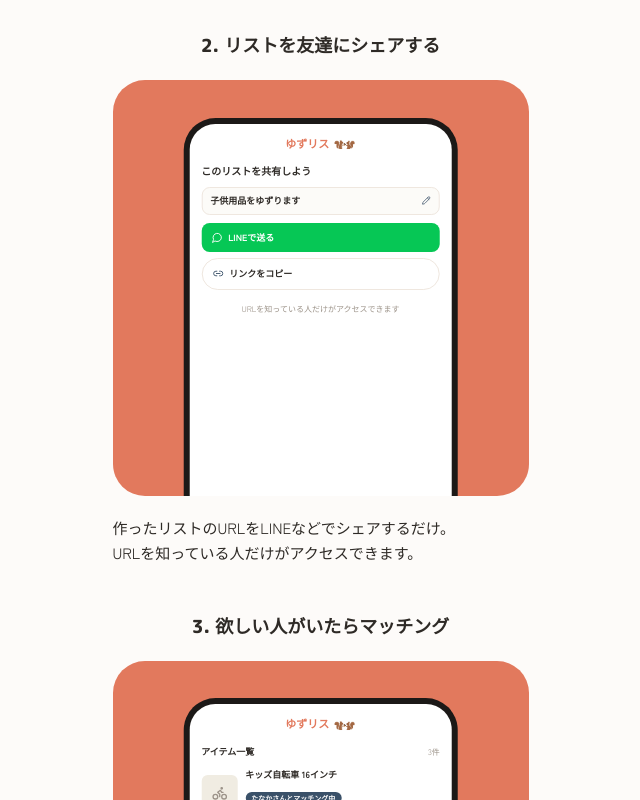
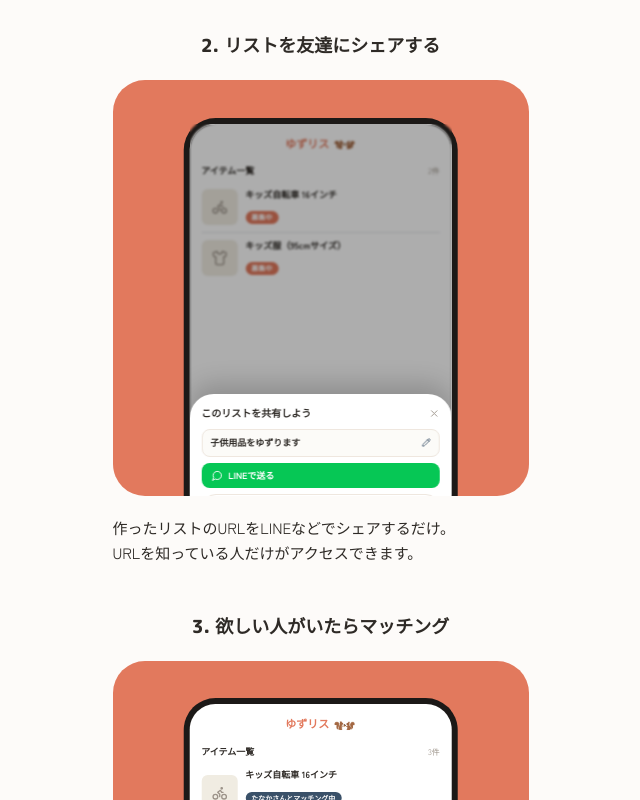
Before and after one commit to eraberugift/osusowake-app, a React (Vite) app: page / in a window 1280 px wide. Shown: the part 3340-4140 px from the top of the page, without its empty margins (312-952 px from the left). Built offline with nearby package versions, Linux system fonts and the light colour scheme; no server answers.

Commit message:
使い方2修正前半

```diff
--- a/src/components/LandingSections.jsx
+++ b/src/components/LandingSections.jsx
@@ -1,5 +1,5 @@
 import React from 'react';
-import { Shirt, Bike, BookOpen, MessageCircle, Link2, Pencil } from 'lucide-react';
+import { Shirt, Bike, BookOpen, MessageCircle, Link2, Pencil, X } from 'lucide-react';
 import { COLORS, CONDITIONS } from '../constants.js';
 
 // トップページ（HomeScreen）の下半分：特長・シーン・使い方
@@ -302,25 +302,36 @@ export function ScenesSection() {
 const LABEL = { color: COLORS.inkSoft };
 
 // アクセント色の大きな角丸パネル＋下が切れたスマホ
-function PhoneStage({ children }) {
+// hideHeader: true にすると、この共通ヘッダーを描画しない
+// （その画面自身がヘッダーを描画し、オーバーレイの下に含めたい場合に使う）
+function PhoneStage({ children, overlaySheet }) {
   return (
     <div className="relative w-full aspect-square overflow-hidden rounded-[2rem]" style={{ backgroundColor: COLORS.accent }}>
       <div
         className="absolute left-1/2 top-[9%] w-[66%] -translate-x-1/2 rounded-t-[2rem] px-[6px] pt-[6px]"
         style={{ backgroundColor: '#1C1917', height: '100%' }}
       >
-        <div className="h-full rounded-t-[1.6rem] overflow-hidden px-3 pt-3 font-kaku" style={{ backgroundColor: '#fff', color: COLORS.ink }}>
+        {/* ↓ relative を追加 */}
+        <div className="relative h-full rounded-t-[1.6rem] overflow-hidden px-3 pt-3 font-kaku" style={{ backgroundColor: '#fff', color: COLORS.ink }}>
           <div className="flex items-center justify-center gap-1 mb-3">
             <span className="font-maru font-bold text-[11px]" style={{ color: COLORS.accent }}>ゆずリス</span>
             <img src="/squirrels-logo.png" alt="" style={{ height: 14, width: 'auto' }} />
           </div>
           {children}
+
+          {/* ↓ オーバーレイをこの内側に移動 */}
+          {overlaySheet && (
+            <div className="absolute inset-0 rounded-t-[1.6rem] overflow-hidden">
+              {overlaySheet}
+            </div>
+          )}
         </div>
       </div>
     </div>
   );
 }
 
+// キッズ服（パフスリーブワンピース）のシンプルなイラスト。写真未登録時のサンプル表示に使う
 function KidsClothingIllustration() {
   return (
     <svg viewBox="0 0 100 100" width="55%" height="55%" role="img" aria-label="キッズ服のイラスト">
@@ -390,34 +401,57 @@ function ScreenInput() {
   );
 }
 
-// 2. リンクを友達にシェアする
+// 2. リストを友達にシェアする（LINEのトーク画面イメージ）
+// 2. リストを友達にシェアする（背景：アイテム一覧）
 function ScreenShare() {
   return (
     <div>
-      <p className="font-maru font-bold text-[10px] mb-2">このリストを共有しよう</p>
+      <div className="flex items-baseline justify-between mb-1">
+        <p className="font-maru font-bold text-[9px]">アイテム一覧</p>
+        <p className="text-[8px]" style={LABEL}>2件</p>
+      </div>
+      <div className="divide-y" style={{ borderColor: COLORS.border }}>
+        <MiniItem icon={Bike} name="キッズ自転車 16インチ" badge="募集中" badgeBg={COLORS.accent} />
+        <MiniItem icon={Shirt} name="キッズ服（95cmサイズ）" badge="募集中" badgeBg={COLORS.accent} />
+      </div>
+    </div>
+  );
+}
+
+// 2. リストを友達にシェアする（前面：オーバーレイ＋共有シート。PhoneStageが独立レイヤーとして重ねる）
+function ShareOverlaySheet() {
+  return (
+    <>
+      <div className="absolute inset-0 backdrop-blur-[1px]" style={{ backgroundColor: 'rgba(0,0,0,0.32)' }} />
       <div
-        className="rounded-lg px-2 py-1.5 mb-2 flex items-center justify-between gap-2"
+        className="absolute bottom-0 left-0 right-0 rounded-t-3xl px-3 pt-3 pb-3"
+        style={{ backgroundColor: '#fff', boxShadow: '0 -10px 24px rgba(0,0,0,0.18)' }}
+      >
+        <div className="flex items-center justify-between mb-2">
+          <p className="font-maru font-bold text-[10px]">このリストを共有しよう</p>
+          <X size={11} style={{ color: COLORS.inkSoft }} />
+        </div>
+        <div
+          className="rounded-lg px-2 py-1.5 mb-1.5 flex items-center justify-between gap-2"
           style={{ backgroundColor: '#FCFBF8', border: `1px solid ${COLORS.border}` }}
         >
           <span className="text-[9px] font-bold truncate">子供用品をゆずります</span>
           <Pencil size={9} style={{ color: COLORS.indigo, flexShrink: 0 }} />
         </div>
-      <div className="flex items-center gap-1.5 rounded-lg px-2.5 py-2 mb-1.5 text-[9px] font-bold" style={{ backgroundColor: COLORS.line, color: '#fff' }}>
+        <div className="flex items-center gap-1.5 rounded-lg px-2.5 py-1.5 mb-1.5 text-[9px] font-bold" style={{ backgroundColor: COLORS.line, color: '#fff' }}>
           <MessageCircle size={11} />
           LINEで送る
         </div>
-      <div className="flex items-center gap-1.5 rounded-full px-2.5 py-2 text-[9px] font-bold" style={{ border: `1px solid ${COLORS.border}`, color: COLORS.ink }}>
+        <div className="flex items-center gap-1.5 rounded-full px-2.5 py-1.5 text-[9px] font-bold" style={{ border: `1px solid ${COLORS.border}`, color: COLORS.ink }}>
           <Link2 size={11} style={{ color: COLORS.indigo }} />
           リンクをコピー
         </div>
-      <p className="text-[8px] mt-3 text-center leading-relaxed" style={LABEL}>
-        URLを知っている人だけがアクセスできます
-      </p>
       </div>
+    </>
   );
 }
 
-function MiniItem({ icon: Icon, name, badge, badgeBg, time }) {
+function MiniItem({ icon: Icon, name, badge, badgeBg, extra, time }) {
   return (
     <div className="flex items-center gap-2 py-1.5">
       <div className="w-9 h-9 rounded-md flex items-center justify-center flex-shrink-0" style={{ backgroundColor: '#F0ECE2', color: COLORS.inkSoft }}>
@@ -425,10 +459,17 @@ function MiniItem({ icon: Icon, name, badge, badgeBg, time }) {
       </div>
       <div className="min-w-0">
         <p className="text-[9px] font-bold truncate">{name}</p>
-        <span className="inline-block rounded-full px-1.5 py-[1px] my-0.5 text-[7px] font-bold whitespace-nowrap text-white" style={{ backgroundColor: badgeBg }}>
+        <span className="inline-flex items-center gap-1 my-0.5">
+          <span className="inline-block rounded-full px-1.5 py-[1px] text-[7px] font-bold whitespace-nowrap text-white" style={{ backgroundColor: badgeBg }}>
             {badge}
           </span>
-        <p className="text-[7px]" style={LABEL}>{time}</p>
+          {extra && (
+            <span className="inline-block rounded-full px-1.5 py-[1px] text-[7px] font-bold whitespace-nowrap" style={{ backgroundColor: COLORS.mossSoft, color: COLORS.moss }}>
+              {extra}
+            </span>
+          )}
+        </span>
+        {time && <p className="text-[7px]" style={LABEL}>{time}</p>}
       </div>
     </div>
   );
@@ -481,7 +522,7 @@ function ScreenDone() {
 
 const STEPS = [
   { title: '譲りたいものを登録する', body: '写真・品名・状態を入れるだけ。/サクッと出品できます。', Screen: ScreenInput },
-  { title: 'リストを友達にシェアする', body: '作ったリストのURLをLINEなどでシェアするだけ。/URLを知っている人だけがアクセスできます。', Screen: ScreenShare },
+  { title: 'リストを友達にシェアする', body: '作ったリストのURLをLINEなどでシェアするだけ。/URLを知っている人だけがアクセスできます。', Screen: ScreenShare, OverlaySheet: ShareOverlaySheet },
   { title: '欲しい人がいたらマッチング', body: '欲しい人がいたらマッチングします。', Screen: ScreenMatching },
   { title: '譲ったらお譲り完了', body: '友達と連絡をとって、大切にしていたものを譲ろう。', Screen: ScreenDone },
 ];
@@ -491,10 +532,10 @@ export function StepsSection() {
     <section>
       <h2 className={`${H2_CLASS} mb-8`}>1分でわかる使い方</h2>
       <div className="space-y-12">
-        {STEPS.map(({ title, body, Screen }, i) => (
+        {STEPS.map(({ title, body, Screen, OverlaySheet }, i) => (
           <div key={title}>
             <h3 className="font-maru font-extrabold text-lg text-center mb-5">{i + 1}. {title}</h3>
-            <PhoneStage>
+            <PhoneStage overlaySheet={OverlaySheet ? <OverlaySheet /> : null}>
               <Screen />
             </PhoneStage>
             <p className="text-[15px] leading-relaxed mt-5" style={{ color: COLORS.ink }}>
```
Lines whose indentation alone changed are shown as unchanged.
